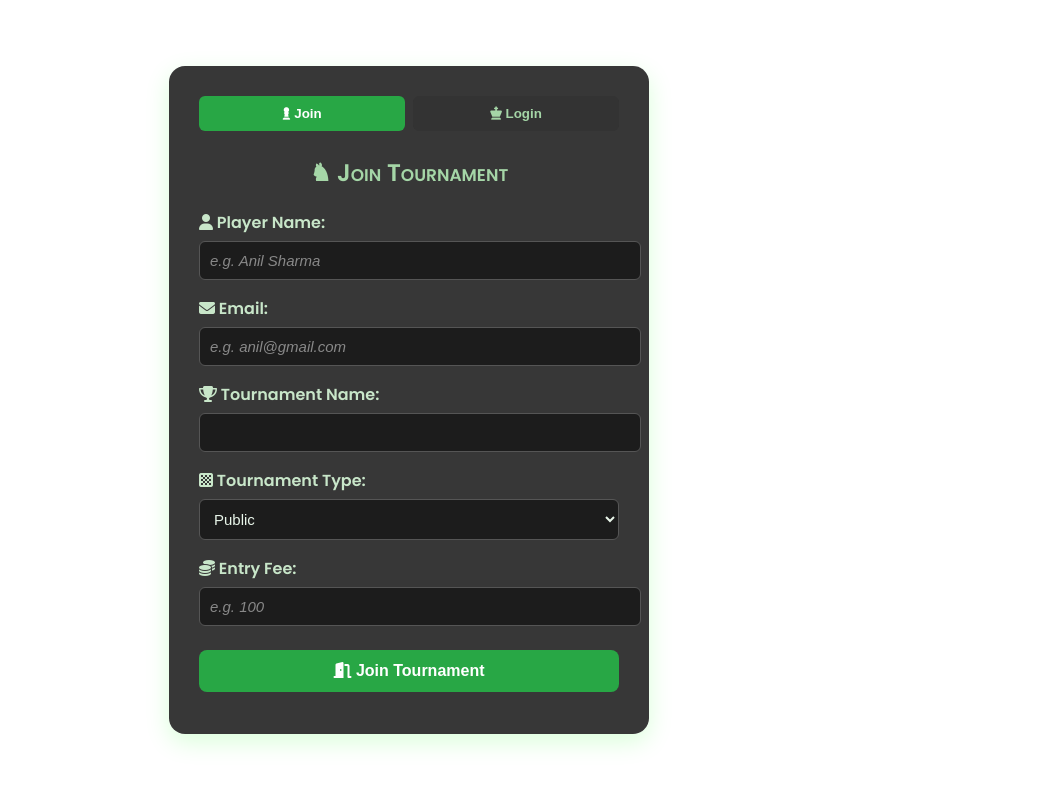
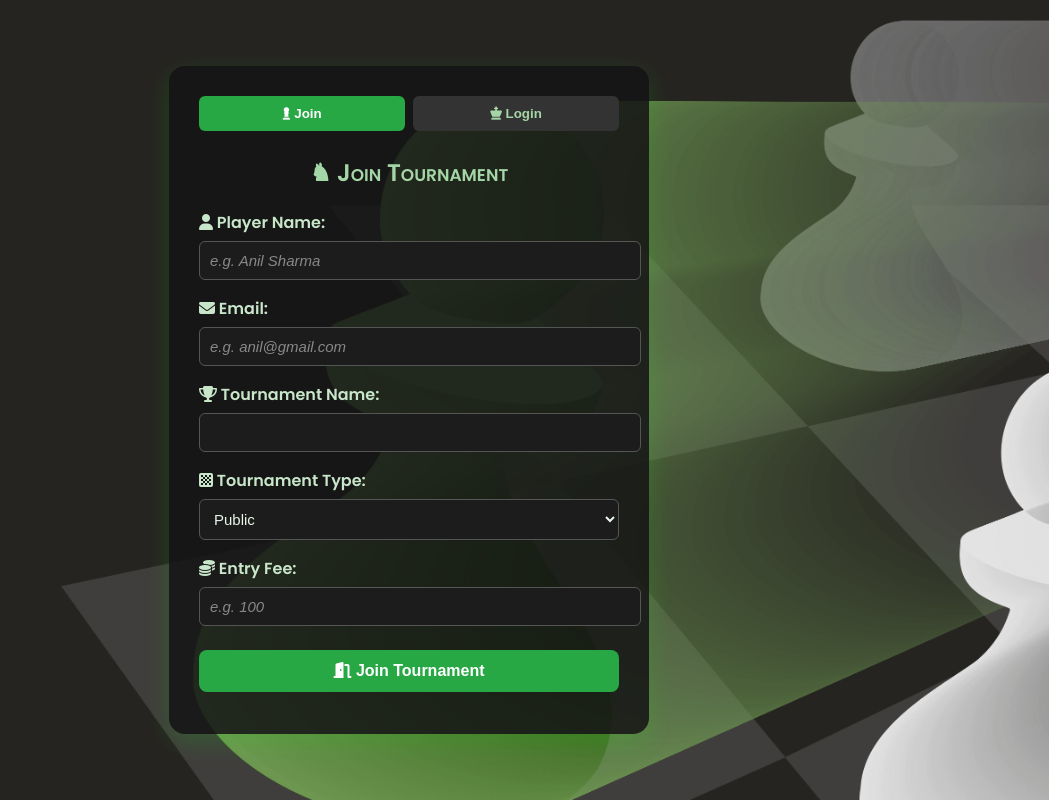
Before and after one commit to vinay5ain/chess-arena, a website: page public/join.html in a window 1280 px wide. Shown: the whole page, without its empty margins (231-1280 px from the left). Drawn offline with Linux system fonts and the light colour scheme; the site is published under a folder, as on GitHub Pages, so addresses that start at the root find nothing.

Commit message:
Initial commit

```diff
--- a/public/admin.css
+++ b/public/admin.css
@@ -18,7 +18,7 @@
 body {
   margin: 0;
   font-family: 'Orbitron', 'Segoe UI', Tahoma, Geneva, Verdana, sans-serif;
-  background: url('../background_image_5.png') no-repeat center center fixed;
+  background: url('./background_image_5.png') no-repeat center center fixed;
   background-size: cover;
   color: var(--text-dark);
 }
--- a/public/create.css
+++ b/public/create.css
@@ -16,7 +16,7 @@
 
 body {
   font-family: 'Orbitron', sans-serif;
-  background: url('../background_imag_4.png') no-repeat center center fixed;
+  background: url('./background_imag_4.png') no-repeat center center fixed;
   background-size: cover;
   color: #222;
   min-height: 100vh;
--- a/public/index.css
+++ b/public/index.css
@@ -18,7 +18,7 @@
 
 html, body {
   font-family: 'Orbitron', sans-serif;
-  background: url('../background_image2.png') no-repeat center center fixed;
+  background: url('./background_image2.png') no-repeat center center fixed;
   background-size: cover;
   background-color: var(--dark-bg);
   color: var(--text-light);
--- a/public/join.css
+++ b/public/join.css
@@ -15,7 +15,7 @@ html {
 
 body {
   font-family: 'Poppins', sans-serif;
-  background: url('/background_image_3.png') no-repeat center center fixed;
+  background: url('./background_image_3.png') no-repeat center center fixed;
   background-size: cover;
   margin: 0;
   display: flex;
--- a/public/profile.css
+++ b/public/profile.css
@@ -18,7 +18,7 @@ body {
   font-family: 'Poppins', sans-serif;
   margin: 0;
   padding: 0;
-  background: url('/background_image6.png') no-repeat center center fixed;
+  background: url('./background_image6.png') no-repeat center center fixed;
   background-size: cover;
   color: #f5f5f5;
   line-height: 1.6;
```
Also changed, not shown: public/background_imag_4.png (renamed from background_imag_4.png), public/background_image2.png (renamed from background_image2.png), public/background_image6.png (renamed from background_image6.png), public/background_image_3.png (renamed from background_image_3.png), public/background_image_5.png (renamed from background_image_5.png), public/background_main.png (renamed from background_main.png).
